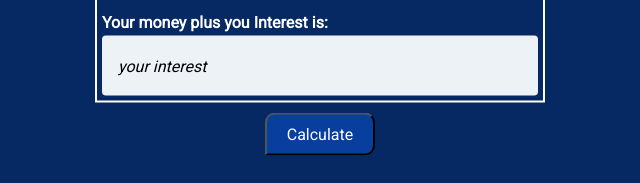
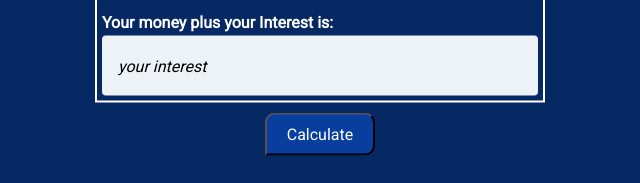
Before and after one commit to victorAnumudu/piggy-calculator, a plain HTML site: page index.html in a window 1280 px wide. Shown: the part 517-700 px from the top of the page, 320-960 px from the left. Drawn offline with Linux system fonts and the light colour scheme.

Commit message:
corrected error in spelling

```diff
--- a/index.html
+++ b/index.html
@@ -32,7 +32,7 @@
                 <h2>Select pay back date</h2>
                 <select name="" id="pay-back-date"></select>
 
-                <h2>Your money plus you Interest is:</h2>
+                <h2>Your money plus your Interest is:</h2>
                 <input id="interest" type="text" placeholder="your interest" disabled>
             </div>
 
```
